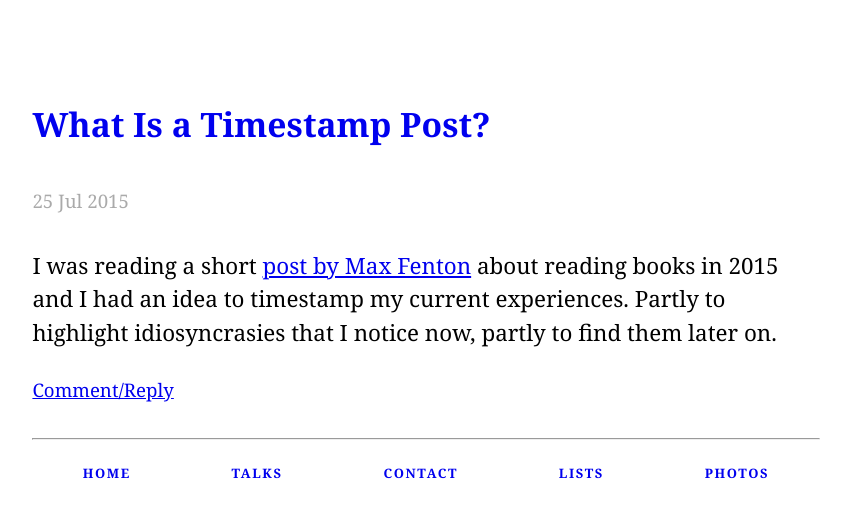
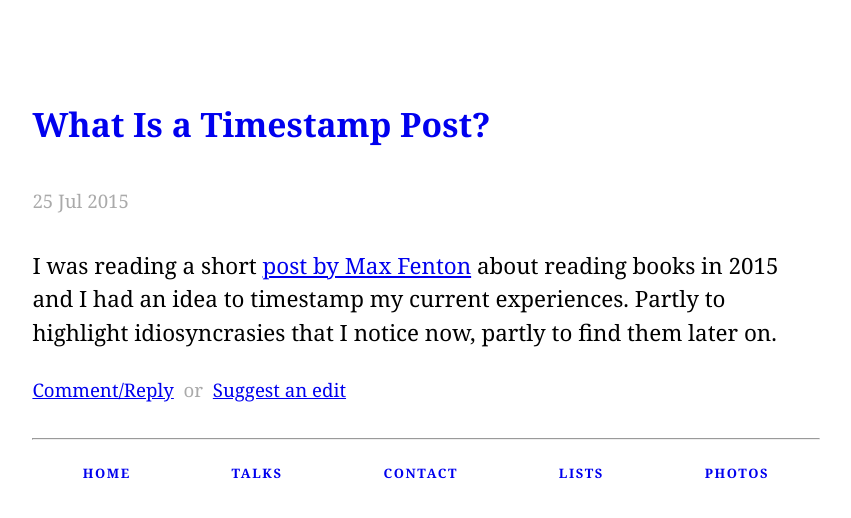
Before and after one commit to joshbeckman/andjosh.github.io, a Jekyll site: the page built from _posts/2015-07-25-timestamp-posts.md, in a window 1280 px wide. Shown: the top 518 px of the page, without its empty margins (214-1065 px from the left). Built offline with Jekyll 4.4.1, drawn with Linux system fonts in a browser that asks for light colours.

Commit message:
Add link to post source on github

```diff
--- a/_layouts/post.html
+++ b/_layouts/post.html
@@ -31,9 +31,11 @@ layout: default
         <p class="meta">
             <small>
             <a href="mailto:email@andjosh.com?subject=RE:{{ page.title }}" title="Comment/Reply">Comment/Reply</a>
+            &nbsp;or&nbsp;
+            <a href="https://github.com/andjosh/andjosh.github.io/blob/master/{{ page.path }}" target="_blank" title="Suggest an edit">Suggest an edit</a>
             </small>
         </p>
-        {% if page.sub && page.sub_url %}
+        {% if page.sub and page.sub_url %}
             <h6>
                 <a href="{{ page.sub_url }}">Back to {{ page.sub }}</a>
             </h6>
```
Also changed, not shown: Gemfile.lock.
